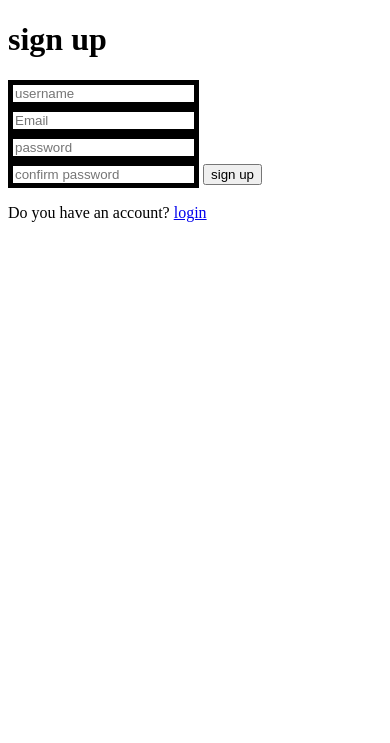
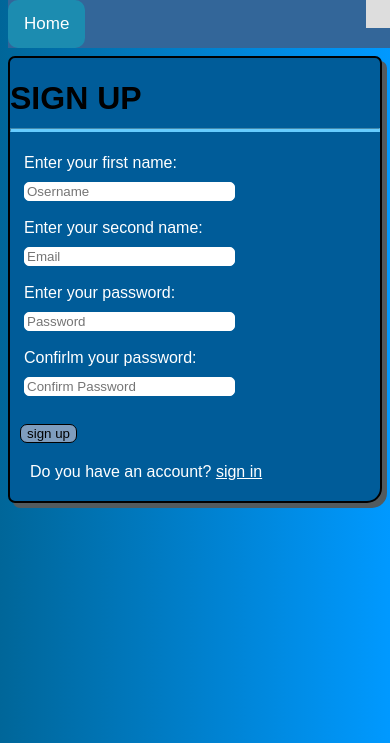
Before and after one commit to rekim101/plp_project, a Django app: page /signup in a window 390 px wide. Shown: the top 743 px of the page. Run offline with Django 4.2, Linux system fonts and the light colour scheme.

Commit message:
added the signin and signup page

```diff
--- a/securexp/securexapp/admin.py
+++ b/securexp/securexapp/admin.py
@@ -1,6 +1,6 @@
 from django.contrib import admin
 
 # Register your models here.
-from .models import profile
+from .models import Profile
 
-admin.site.register(profile)
+admin.site.register(Profile)
--- a/securexp/securexapp/models.py
+++ b/securexp/securexapp/models.py
@@ -4,11 +4,11 @@
 User= get_user_model()
 
 # Create your models here.
-class profile(models.Model):
+class Profile(models.Model):
     user = models.ForeignKey(User, on_delete=models.CASCADE)
     id_user = models.IntegerField()
     bio= models.TextField(blank=True)
-    profileimg= models.ImageField(upload_to='profile_images', default='default_img.jpg')
+    profileimg= models.ImageField(upload_to='profile_images', default='default2_img.jpg')
     location = models.CharField(max_length=100, blank=True)
 
     def __str__(self):
--- a/securexp/securexapp/urls.py
+++ b/securexp/securexapp/urls.py
@@ -4,4 +4,7 @@
 urlpatterns=[
     path('',views.index, name='index'),
     path('signup',views.signup, name='signup'),
+    path('signin',views.signin, name='signin'),
+    path('logout',views.logout, name='logout'),
+    path('settings',views.settings, name='settings'),
 ]
--- a/securexp/securexapp/views.py
+++ b/securexp/securexapp/views.py
@@ -2,6 +2,10 @@
 from django.contrib.auth.models import User, auth
 from django.contrib import messages
 from django.http import HttpResponse
+from .models import Profile
+from django.contrib.auth.decorators import login_required
+
+@login_required(login_url='signin ')
 # Create your views here.
 def index(request):
     return render(request, 'index.html')
@@ -20,11 +24,43 @@
                 messages.info(request, 'Username Taken')
                 return redirect('signup')
             else:
-                User=User.object.create_user(username=username, email=email, password=password)
-                User.save()
+                user=User.objects.create_user(username=username, email=email, password=password)
+                user.save()
+                # log user in and redirect to settings page
+                user_login=auth.authenicate(username= username, password= password)
+                auth.login(request, user_login)
+
+                #create a profile object for the new user
+                user_model=User.objects.get(username=username)
+                new_profile=Profile.objects.create(user=user_model, id_user=user_model.id)
+                new_profile.save()
+                return redirect ('setttngs')
+
         else:
             messages.info(request, 'Password Not Matching')
             return redirect('signup')
 
     else:
         return render(request, 'signup.html')
+
+def signin(request):
+    if request.method == "POST":
+        username=request.POST['username']
+        password=request.POST['password']
+        user= auth.authenticate(username=username, password=password)
+        if user is not None:
+            auth.login(request, user)
+            return redirect('/')
+        else:
+            messages.info(request, 'Credentials Invalid')
+            return redirect('signin')
+    else:
+        return render(request, 'signin.html')
+@login_required(login_url='signin ')
+def logout(request):
+    auth.logout(request)
+    return redirect('signin')
+
+@login_required(login_url='signin ')
+def settings(request):
+    return render(request, 'settings.html')
--- a/securexp/securexp/settings.py
+++ b/securexp/securexp/settings.py
@@ -60,6 +60,7 @@
         'OPTIONS': {
             'context_processors': [
                 'django.template.context_processors.debug',
+
                 'django.template.context_processors.request',
                 'django.contrib.auth.context_processors.auth',
                 'django.contrib.messages.context_processors.messages',
--- /dev/null
+++ b/securexp/static/signup.css
@@ -0,0 +1,151 @@
+body{
+    background: linear-gradient(to right, #006699 , #0099ff );
+    height:100%;
+    font-family: Arial, Helvetica, sans-serif;
+    align-items: center;
+    justify-content: center;
+}
+body .main_container{
+  margin:15% auto;
+}
+/* nav bar css */
+.topnav {
+    overflow: hidden;
+    background-color: #336699;
+    width: 100%;
+    position: fixed;
+    top: 0;
+
+  }
+
+  .topnav a {
+    float: left;
+    display: block;
+    color: #f2f2f2;
+    text-align: center;
+    padding: 14px 16px;
+    text-decoration: none;
+    font-size: 17px;
+  }
+
+  .topnav a:hover {
+    background-color: #ddd;
+    color: black;
+  }
+
+  .topnav a.active {
+    background-color: #0ea5c09c;
+    color: white;
+    border-radius: 10px;
+    -webkit-border-radius: 10px;
+    -moz-border-radius: 10px;
+    -ms-border-radius: 10px;
+    -o-border-radius: 10px;
+  }
+
+  .topnav .icon {
+    display: none;
+  }
+  .search{
+    background-color:#0ea5c09c;
+    border: 10px;
+    border-radius: 10px;
+    -webkit-border-radius: 10px;
+    -moz-border-radius: 10px;
+    -ms-border-radius: 10px;
+    -o-border-radius: 10px;
+    float: right;
+  }
+
+  @media screen and (max-width: 600px) {
+    .topnav a:not(:first-child) {display: none;}
+    .topnav a.icon{
+      float: right;
+      display: block;
+    }
+  }
+
+  @media screen and (max-width: 600px) {
+    .topnav.responsive {position: relative;}
+    .topnav.responsive .icon {
+      position: absolute;
+      right: 0;
+      top: 0;
+      height: 7%;
+    }
+    .icon{
+        background-color: #ddd;
+        color: black;
+    }
+    .topnav.responsive a {
+      float: none;
+      display: block;
+      text-align: left;
+    }
+  }
+
+/*form section css*/
+.main_container{
+    margin:auto;
+    width: fit-content;
+    border: 2px solid;
+    background-color: #005c99;
+    border-radius: 7px 7px 15px 7px;
+    -webkit-border-radius: 7px 7px 15px 7px;
+    -moz-border-radius: 7px 7px 15px 7px;
+    -ms-border-radius: 7px 7px 15px 7px;
+    -o-border-radius: 7px 7px 15px 7px;
+    box-shadow: 5px 5px #525b5f;
+}
+
+input{
+    display: inline-block;
+    width: 60%;
+    margin: 10px auto;
+    color: #ffffff;
+    border: 1px solid #ffffff;
+    border-radius: 5px;
+    -webkit-border-radius: 5px;
+    -moz-border-radius: 5px;
+    -ms-border-radius: 5px;
+    -o-border-radius: 5px;
+}
+fieldset{
+  border: none;
+}
+button{
+    margin: auto 0px auto 10px;
+    border: 1px solid;
+    border-radius: 5px;
+    -webkit-border-radius: 7px;
+    -moz-border-radius: 7px;
+    -ms-border-radius: 7px;
+    -o-border-radius: 7px;
+    background-color: #7f9dbe;
+}
+.text-center{
+    margin: 20px;
+}
+#agree{
+  width: unset;
+  margin: auto 0.5em auto 0;
+  vertical-align: middle;
+}
+#agree{
+  margin: 0;
+  padding-bottom :10px;
+}
+hr{
+    height: 2px;
+    border-color:#66ccff;
+    background-color: #66ccff;
+    margin-top: -10px;
+}
+label{
+    display: block;
+    margin: 0.5rem 0;
+    color: #ffffff;
+}
+p, a{
+    color: #ffffff;
+}
--- a/securexp/templates/index.html
+++ b/securexp/templates/index.html
@@ -6,7 +6,7 @@
     <title>Document</title>
 </head>
 <body>
-    <h1>this is the first html file to be added in the project</h1>
+    <h1>the home page html goes here</h1>
 
     <script src="https://cdn.jsdelivr.net/npm/bootstrap@5.2.3/dist/js/bootstrap.bundle.min.js" integrity="sha384-kenU1KFdBIe4zVF0s0G1M5b4hcpxyD9F7jL+jjXkk+Q2h455rYXK/7HAuoJl+0I4" crossorigin="anonymous"></script>
 </body>
--- a/securexp/templates/signup.html
+++ b/securexp/templates/signup.html
@@ -3,20 +3,65 @@
 <head>
     <meta charset="UTF-8">
     <meta name="viewport" content="width=device-width, initial-scale=1.0">
-    <title>Document</title>
+    <title>Securex</title>
+    <link rel="stylesheet" href="static/signup.css">
+    <style>
+        h5{
+            color: red;
+            font-style: italic;
+            font-weight: bold;
+        }
+    </style>
 </head>
 <body>
-    <h1 class="lg:text-3xl text-xl font-semibold mb-6">sign up</h1>
-    <form action="" method="post">
-        {%csrf_token%}
-        <input type="text" name="username" placeholder="username" class="bg-gray-200-mb-2-shadow-none dark:bg-gray-800" style="border:5px solid">
-        <input type="email" name="email" placeholder="Email" class="bg-gray-200-mb-2-shadow-none dark:bg-gray-800" style="border:5px solid">
-        <input type="password" name="password" placeholder="password" class="bg-gray-200-mb-2-shadow-none dark:bg-gray-800" style="border:5px solid">
-        <input type="password" name="password2" placeholder="confirm password" class="bg-gray-200-mb-2-shadow-none dark:bg-gray-800" style="border:5px solid">
-        <button type="submit" class="bg-gradient-to-br from-pink-500 py-3"> sign up</button>
-        <div class="text-center mt-5 space-x-2">
-            <p class="tect-base">Do you have an account? <a href="#"> login</a></p>
+    <header id="main_body" class="the_main_frame">
+        <div class="top_section">
+          <nav class="card-header-pills logo_section">
+            <div class="topnav" id="myTopnav">
+              <a href="#home" class="active fa fa-home">Home</a>
+              <a href="#news">News</a>
+              <a href="#contact">Contact</a>
+              <a href="#about">About</a>
+              <a href="javascript:void(0);" class="icon" onclick="myFunction()">
+                <i class="fa fa-bars"></i>
+              </a>
+            </div>
+          </nav>
         </div>
-    </form>
+    </header>
+    <div class="main_container">
+        <h1> SIGN UP </h1>
+        <hr>
+        <div>
+            {%for message in messages%}
+            <h5>{{message}}</h5>
+            {% endfor %}
+        </div>
+        <div class="form_contatiner">
+            <form action="" method="POST">
+                {%csrf_token%}
+                <fieldset>
+                <label> Enter your first name: <input type="text" name="username" placeholder="Osername"> </label>
+                <label> Enter your second name: <input type="email" name="email" placeholder="Email"> </label>
+                <label> Enter your password: <input type="password" name="password" placeholder="Password"> </label>
+                <label> Confirlm your password: <input type="password" name="password2" placeholder="Confirm Password"> </label>
+                </fieldset>
+                <button type="submit" class="bg-gradient-to-br from-pink-500 py-3"> sign up</button>
+                <div class="text-center mt-5 space-x-2">
+                    <p class="tect-base">Do you have an account? <a href="/signin"> sign in</a></p>
+                </div>
+            </form>
+        </div>
+    </div>
+    <script>
+        function myFunction() {
+          var x = document.getElementById("myTopnav");
+          if (x.className === "topnav") {
+            x.className += " responsive";
+          } else {
+            x.className = "topnav";
+          }
+        }
+        </script>
 </body>
 </html>
```
Also changed, not shown: securexp/static/signin.css (added, +149 -0 lines), securexp/templates/settings.html (added, +55 -0 lines), securexp/templates/signin.html (added, +59 -0 lines), securexp/db.sqlite3, securexp/media/default2_img.jpg (added), securexp/media/default_img.jpg (deleted).
